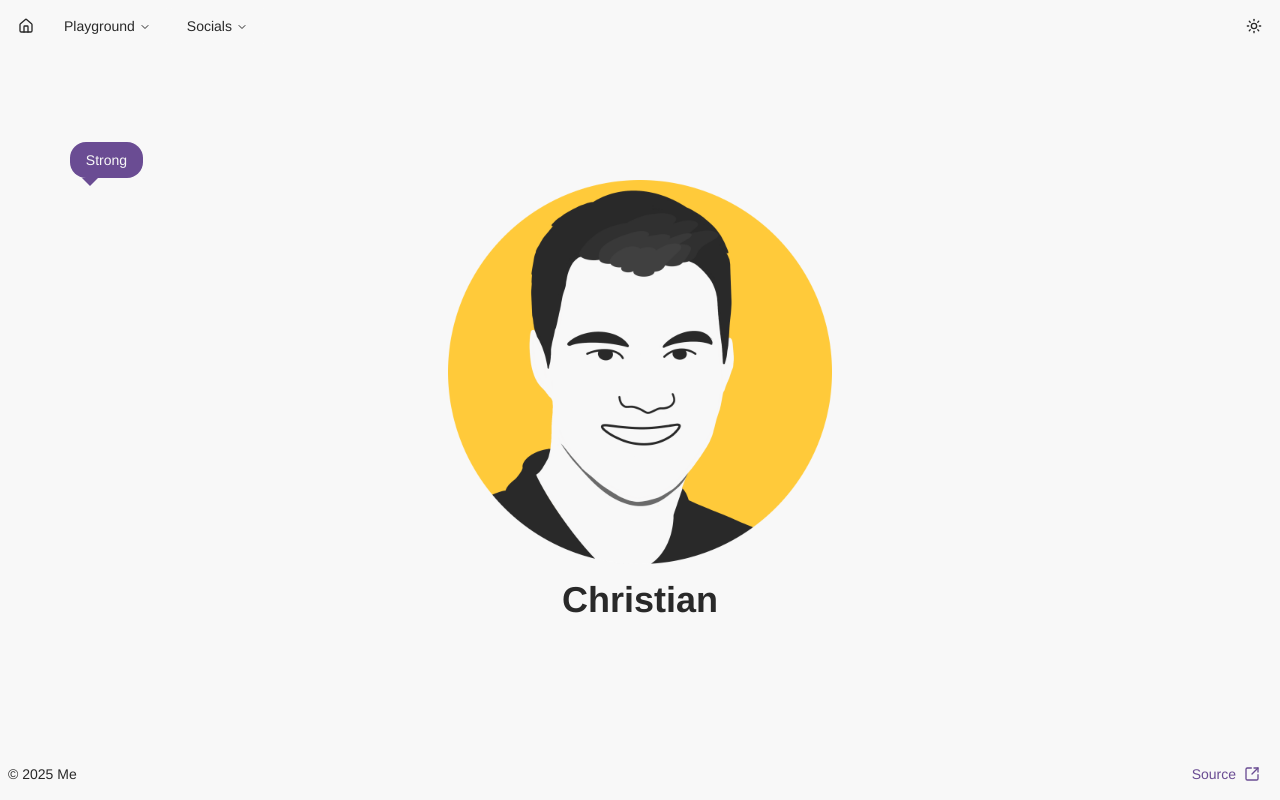
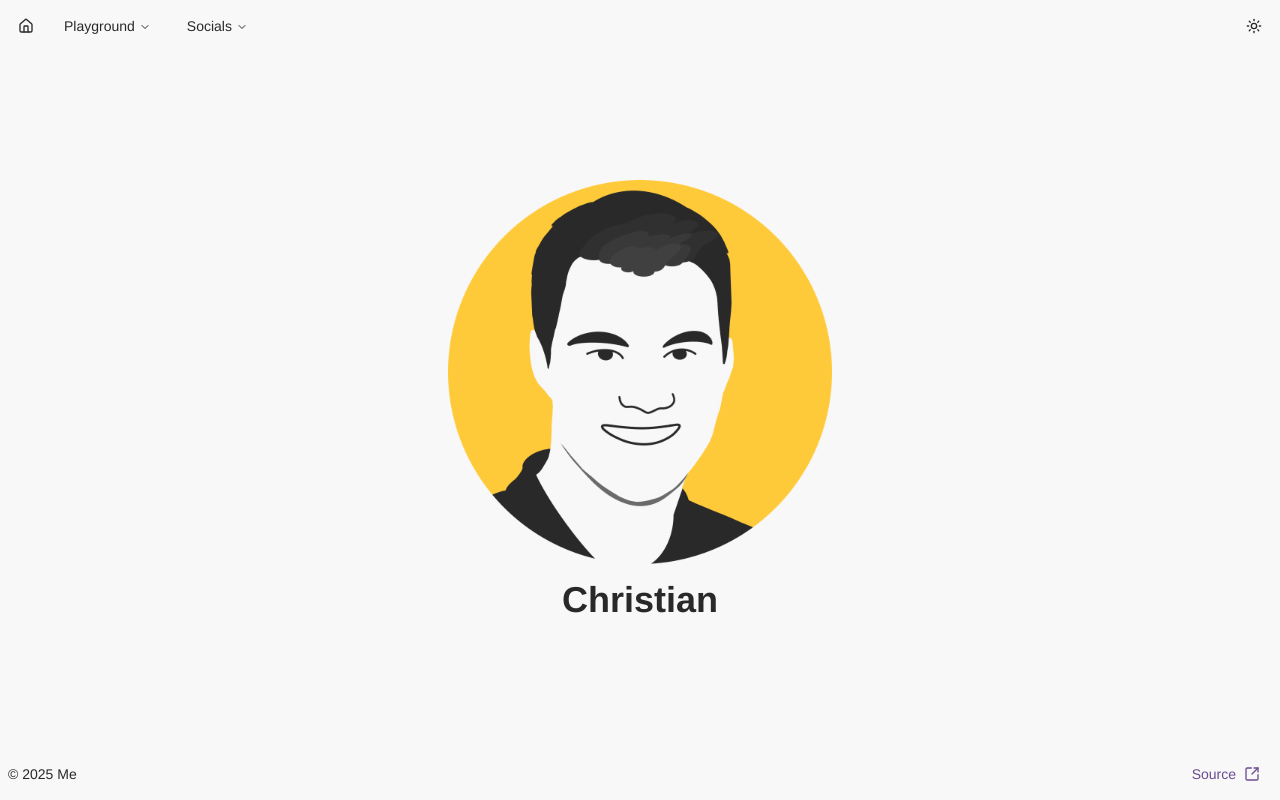
Before and after one commit to xcklein/christian-www, a React (Vite) app: page / in a window 1280 px wide. Built offline with nearby package versions, Linux system fonts and the light colour scheme.

Commit message:
rain and quote bubbles

```diff
--- a/src/components/bubbles.tsx
+++ b/src/components/bubbles.tsx
@@ -5,45 +5,43 @@ import { v4 } from "uuid";
 interface Bubble {
   id: string;
   text: string;
+  subtext: string;
   x: number;
   y: number;
+  side: "left" | "right";
 }
 
-const SPAWN_INTERVAL_MS = 3000;
+const SPAWN_INTERVAL_MS = 8000;
 const BUBBLE_DURATION_MS = 9000;
 const BUBBLE_REMOVE_BUFFER_MS = 1000;
-const PHRASES = [
-  "Leader",
-  "Passionate",
-  "Intelligent",
-  "Wow",
-  "Collaborative",
-  "Efficient",
-  "Confident",
-  "Fun",
-  "Professional",
-  "Kind",
-  "Amazing",
-  "Disciplined",
-  "Strong",
+
+interface Quote {
+  text: string;
+  author: string;
+}
+
+const QUOTES: Quote[] = [
+  { text: "They don't think it be like it is, but it do.", author: "Oscar Gamble" },
 ];
-const PHRASES_INDEX_INIT = Math.floor(Math.random() * PHRASES.length);
+const QUOTES_INDEX_INIT = Math.floor(Math.random() * QUOTES.length);
 
 export function Bubbles({ className }: { className?: string }) {
   const [bubbles, setBubbles] = useState<Bubble[]>([]);
-  const index = useRef(PHRASES_INDEX_INIT);
+  const index = useRef(QUOTES_INDEX_INIT);
 
   const spawnBubble = () => {
-    const { x, y } = getSafeCoordinates();
+    const quote = QUOTES[index.current];
 
     const bubble: Bubble = {
       id: v4(),
-      text: PHRASES[index.current],
-      x,
-      y,
+      text: quote.text,
+      subtext: quote.author,
+      x: Math.random() * 23 + 2,
+      y: Math.random() * 90,
+      side: Math.random() > 0.5 ? "left" : "right",
     };
 
-    index.current = (index.current + 1) % PHRASES.length;
+    index.current = (index.current + 1) % QUOTES.length;
 
     setBubbles((prev) => {
       return [...prev, bubble];
@@ -52,25 +50,6 @@ export function Bubbles({ className }: { className?: string }) {
     setTimeout(() => {
       setBubbles((prev) => prev.filter((b) => b.id !== bubble.id));
     }, BUBBLE_DURATION_MS + BUBBLE_REMOVE_BUFFER_MS);
-  };
-
-  const getSafeCoordinates = () => {
-    for (let i = 0; i < 10; i++) {
-      const x = Math.random() * 80;
-      const y = Math.random() * 90;
-
-      if (
-        bubbles.every((b) => Math.abs(b.x - x) > 20) &&
-        bubbles.every((b) => Math.abs(b.y - y) > 20)
-      ) {
-        return { x, y };
-      }
-    }
-
-    const x = Math.random() * 80;
-    const y = Math.random() * 90;
-
-    return { x, y };
   };
 
   useEffect(() => {
@@ -87,41 +66,32 @@ export function Bubbles({ className }: { className?: string }) {
           key={bubble.id}
           className="absolute"
           style={{
-            left: `${bubble.x}%`,
+            left: bubble.side === "left" ? `${bubble.x}%` : undefined,
+            right: bubble.side === "right" ? `${bubble.x}%` : undefined,
             top: `${bubble.y}%`,
-            animation: `fade-in-out ${BUBBLE_DURATION_MS}ms ease-in-out forwards`,
-            opacity: 0,
+            animation: `grow-shrink ${BUBBLE_DURATION_MS}ms ease-in-out forwards`,
           }}
         >
           <div
-            className={`bg-primary dark:bg-secondary after:border-t-primary dark:after:border-t-secondary relative rounded-2xl px-4 py-2 after:absolute after:-bottom-2 after:h-0 after:w-0 after:border-t-8 after:border-r-8 after:border-l-8 after:content-[''] ${
-              bubble.x < 50
+            className={cn(
+              "bg-primary dark:bg-secondary relative flex max-w-[66vw] flex-col gap-1 rounded-2xl px-4 py-2",
+              bubble.side === "left" ? "text-left" : "text-right",
+              // bubble tail ⬇️
+              "after:border-t-primary dark:after:border-t-secondary after:absolute after:-bottom-2 after:h-0 after:w-0 after:border-t-8 after:border-r-8 after:border-l-8 after:content-['']",
+              bubble.side === "left"
                 ? "after:left-3 after:border-r-transparent after:border-l-transparent"
-                : "after:right-3 after:border-r-transparent after:border-l-transparent"
-            }`}
+                : "after:right-3 after:border-r-transparent after:border-l-transparent",
+            )}
           >
-            <p className="text-primary-foreground dark:text-secondary-foreground text-sm">
-              {bubble.text}
+            <p className="text-primary-foreground dark:text-secondary-foreground text-base">
+              "{bubble.text}"
+            </p>
+            <p className="text-primary-foreground/70 dark:text-secondary-foreground/70 text-sm">
+              {bubble.subtext}
             </p>
           </div>
         </div>
       ))}
-      <style>{`
-        @keyframes fade-in-out {
-          0% {
-            opacity: 0;
-          }
-          10% {
-            opacity: 1;
-          }
-          90% {
-            opacity: 1;
-          }
-          100% {
-            opacity: 0;
-          }
-        }
-      `}</style>
     </div>
   );
 }
--- /dev/null
+++ b/src/components/rain.tsx
@@ -0,0 +1,88 @@
+import { cn } from "@/lib/utils";
+import { useEffect, useRef, useState } from "react";
+import { v4 } from "uuid";
+
+interface Phrase {
+  id: string;
+  text: string;
+  x: number;
+  side: "left" | "right";
+}
+
+const PHRASES = [
+  "Visionary",
+  "Professional",
+  "Innovative",
+  "Kind",
+  "Disciplined",
+  "Leader",
+  "Reliable",
+  "Creative",
+  "Collaborative",
+  "Meticulous",
+  "Driven",
+  "Pragmatic",
+  "Passionate",
+  "Strategic",
+  "Adaptive",
+  "Confident",
+  "Intelligent",
+  "Empowering",
+  "Efficient",
+  "Wow",
+];
+const PHRASES_INDEX_INIT = Math.floor(Math.random() * PHRASES.length);
+const SPAWN_INTERVAL_MS = 2000;
+const RAIN_DURATION_MS = 16000;
+const PHRASE_REMOVE_BUFFER_MS = 1000;
+
+export function Rain({ className }: { className?: string }) {
+  const [phrases, setPhrases] = useState<Phrase[]>([]);
+  const index = useRef(PHRASES_INDEX_INIT);
+
+  const spawnPhrase = () => {
+    const text = PHRASES[index.current];
+    const x = Math.random() * 30 + 3;
+
+    const phrase: Phrase = {
+      id: v4(),
+      text,
+      x,
+      side: Math.random() > 0.5 ? "left" : "right",
+    };
+
+    index.current = (index.current + 1) % PHRASES.length;
+
+    setPhrases((prev) => [...prev, phrase]);
+
+    setTimeout(() => {
+      setPhrases((prev) => prev.filter((p) => p.id !== phrase.id));
+    }, RAIN_DURATION_MS + PHRASE_REMOVE_BUFFER_MS);
+  };
+
+  useEffect(() => {
+    const interval = setInterval(spawnPhrase, SPAWN_INTERVAL_MS);
+    return () => {
+      clearInterval(interval);
+    };
+  }, []);
+
+  return (
+    <div className={cn("overflow-hidden", className)}>
+      {phrases.map((phrase) => (
+        <div
+          key={phrase.id}
+          className="pointer-events-none absolute text-6xl font-bold opacity-20 select-none"
+          style={{
+            left: phrase.side === "left" ? `${phrase.x}%` : undefined,
+            right: phrase.side === "right" ? `${phrase.x}%` : undefined,
+            top: "-10%",
+            animation: `rain ${RAIN_DURATION_MS}ms linear forwards`,
+          }}
+        >
+          {phrase.text}
+        </div>
+      ))}
+    </div>
+  );
+}
--- a/src/pages/home.tsx
+++ b/src/pages/home.tsx
@@ -1,12 +1,13 @@
-import { Bubbles } from "../components/bubbles";
+import { Rain } from "../components/rain";
 
 export function HomePage() {
   return (
     <>
-      <Bubbles className="pointer-events-none absolute h-full w-full" />
       <div className="m-auto flex max-w-2xl flex-col items-center justify-center gap-4 p-4">
+        <Rain className="pointer-events-none absolute -z-10 h-full w-full" />
         <img src="christian-circle.png" alt="Avatar of Christian" className="w-96" />
         <h1 className="text-4xl font-bold">Christian</h1>
+        {/* <Bubbles className="pointer-events-none absolute h-full w-full" /> */}
       </div>
     </>
   );
--- a/src/styles/index.css
+++ b/src/styles/index.css
@@ -17,6 +17,35 @@
       opacity: 0;
     }
   }
+
+  --animate-rain: rain var(--animate-rain-duration, 16000ms) linear forwards;
+
+  @keyframes rain {
+    0% {
+      top: -10%;
+    }
+    100% {
+      top: 110%;
+    }
+  }
+
+  --animate-grow-shrink: grow-shrink var(--animate-grow-shrink-duration, 9000ms) ease-in-out
+    forwards;
+
+  @keyframes grow-shrink {
+    0% {
+      transform: scale(0);
+    }
+    10% {
+      transform: scale(1);
+    }
+    90% {
+      transform: scale(1);
+    }
+    100% {
+      transform: scale(0);
+    }
+  }
 }
 
 @layer base {
```
